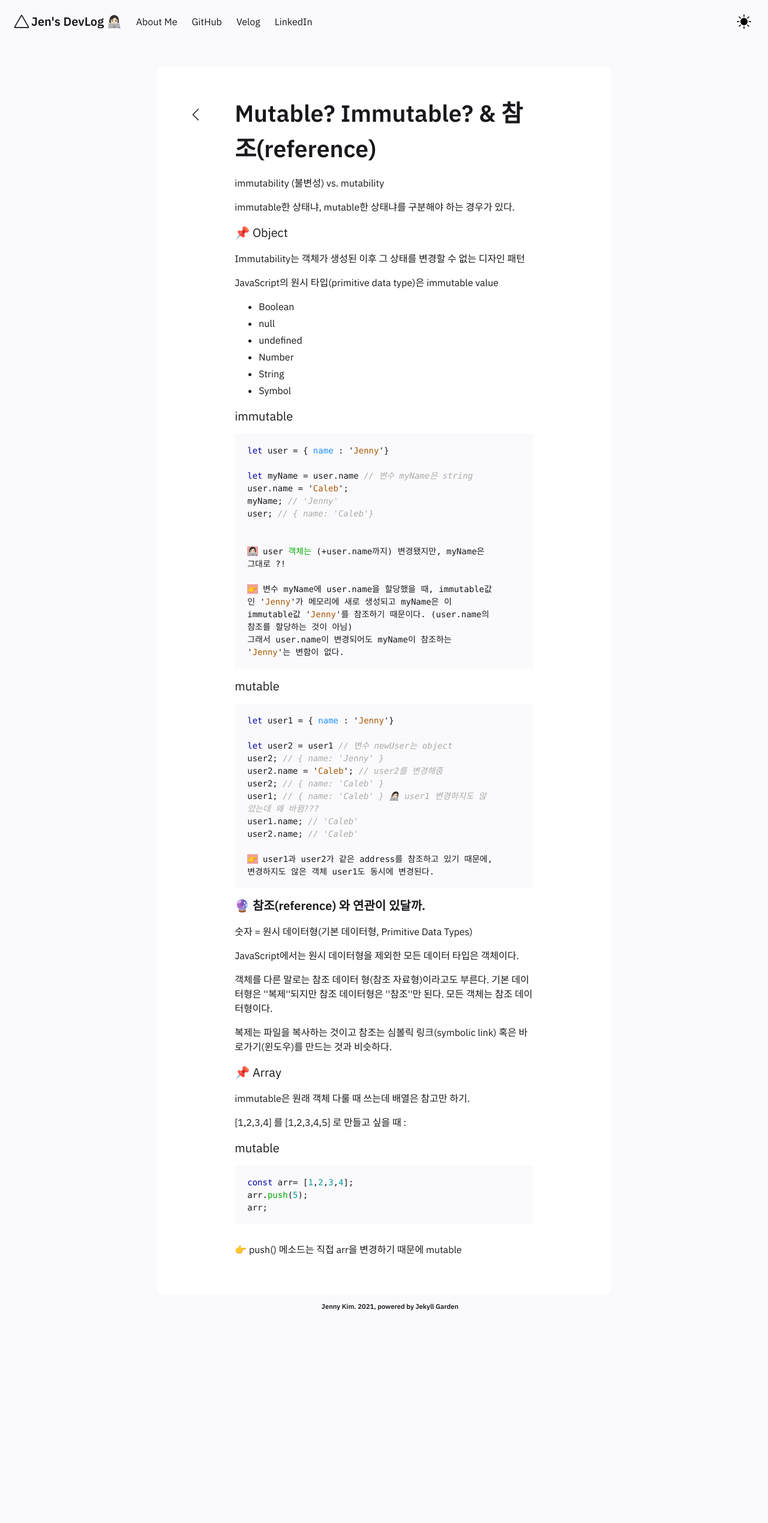
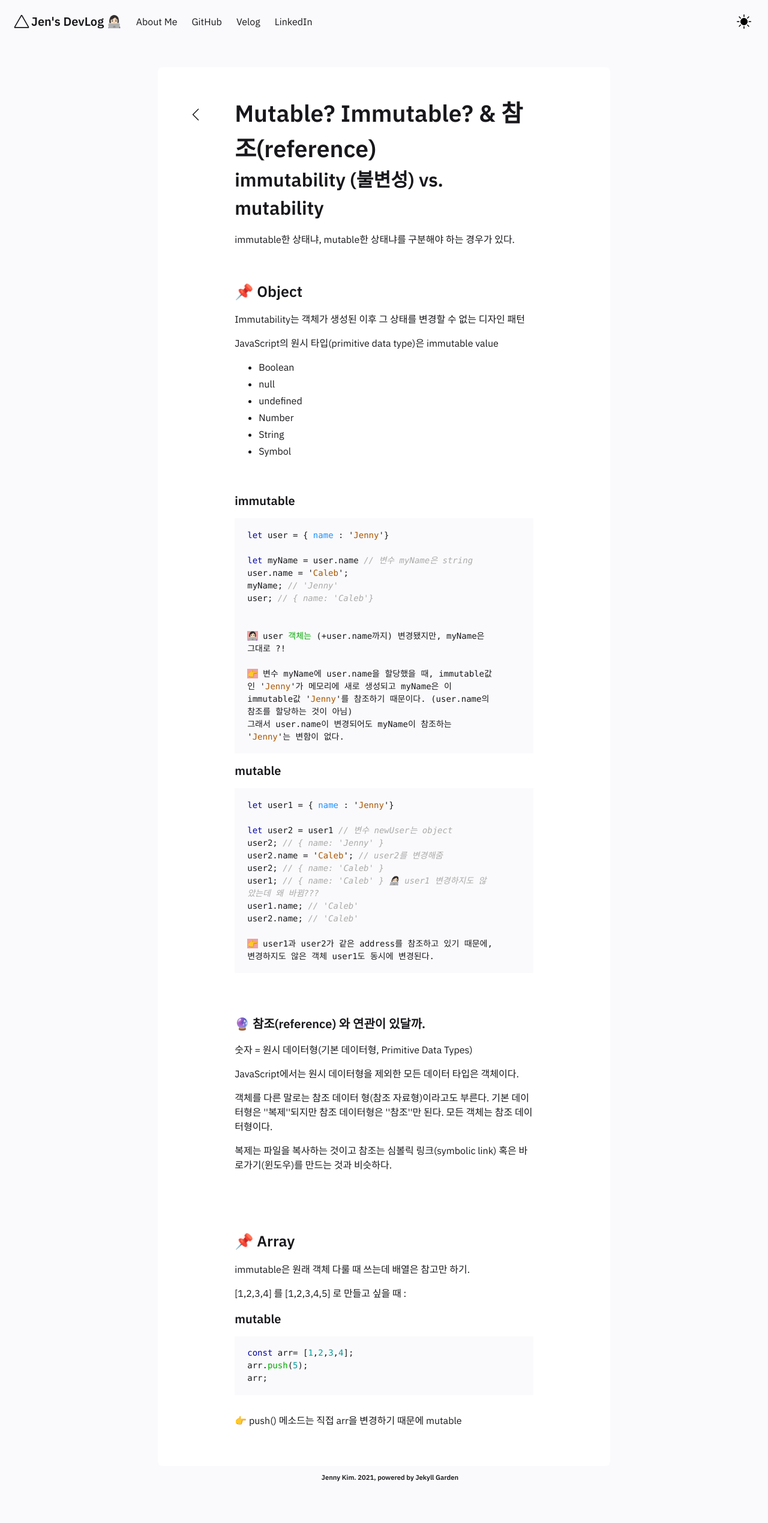
Before and after one commit to jenjenhub/blog, a Jekyll site: the page built from _notes/Public/2021-10-21-immutable.md, in a window 1280 px wide. Shown: the whole page at 60% size. Built offline with Jekyll 4.4.1, drawn with Linux system fonts in a browser that asks for light colours; before the commit the page ends 2254 px from its top, so only the background shows below that.

Commit message:
Update 2021-10-21-immutable.md

````diff
--- a/_notes/Public/2021-10-21-immutable.md
+++ b/_notes/Public/2021-10-21-immutable.md
@@ -5,13 +5,14 @@ date : 21-10-2021
 ---
 
 
-immutability  (불변성)  vs.  mutability
+## immutability  (불변성)  vs.  mutability
 
 immutable한 상태냐,  mutable한 상태냐를 구분해야 하는 경우가 있다.
 
+<br />
 
 
-##### 📌 Object
+### 📌 Object
 
 Immutability는 객체가 생성된 이후 그 상태를 변경할 수 없는 디자인 패턴
 
@@ -25,8 +26,9 @@ JavaScript의 원시 타입(primitive data type)은 immutable value
 + Symbol
 
 
+<br />
 
-##### immutable
+#### immutable
 
 ```javascript
 let user = { name : 'Jenny'}
@@ -47,7 +49,7 @@ user;              // { name: 'Caleb'}
 
 
 
-##### mutable
+#### mutable
 
 ```javascript
 let user1 = { name : 'Jenny'}
@@ -63,6 +65,7 @@ user2.name;            // 'Caleb'
 👉 user1과 user2가 같은 address를 참조하고 있기 때문에, 변경하지도 않은 객체 user1도 동시에 변경된다.
 ```
 
+<br />
 
 
 #### 🔮 참조(reference) 와 연관이 있달까.
@@ -75,11 +78,12 @@ JavaScript에서는 원시 데이터형을 제외한 모든 데이터 타입은
 
 복제는 파일을 복사하는 것이고 참조는 심볼릭 링크(symbolic link) 혹은 바로가기(윈도우)를 만드는 것과 비슷하다.
 
+<br />
 
 
+<br />
 
-
-##### 📌 Array
+### 📌 Array
 
 
 
@@ -89,7 +93,7 @@ immutable은 원래 객체 다룰 때 쓰는데 배열은 참고만 하기.
 
  [1,2,3,4] 를  [1,2,3,4,5] 로 만들고 싶을 때 :
 
-##### mutable
+#### mutable
 
 ```javascript
 const arr= [1,2,3,4];
````
